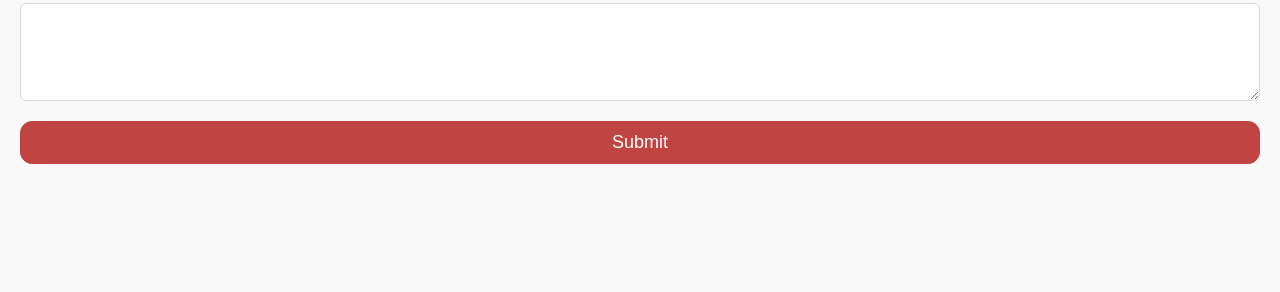
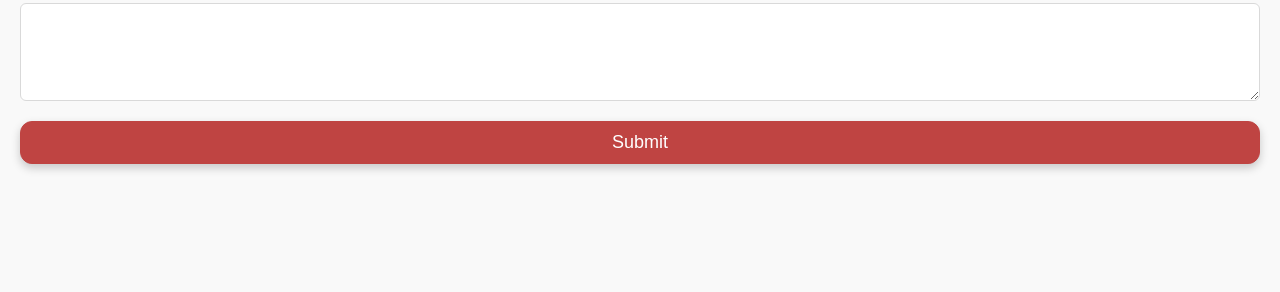
Before and after one commit to Mirazim2011/sultanAir, a plain HTML site: page index.html in a window 1280 px wide. Shown: the part 3280-3572 px from the top of the page. Drawn offline with Linux system fonts and the light colour scheme.

Commit message:
add trasition

```diff
--- a/main.css
+++ b/main.css
@@ -98,6 +98,31 @@ img {
   object-fit: contain;
   max-width: 100%;
   height: auto;
+}
+button {
+  background-color: var(--second-color);
+  color: white;
+  padding: 12px 24px;
+  font-size: 18px;
+  border: none;
+  border-radius: 8px;
+  cursor: pointer;
+  transition: all 0.3s ease;
+  box-shadow: 0 4px 10px rgba(0, 0, 0, 0.2);
+}
+
+button:hover {
+  background-color: #890301;
+  transform: scale(1.05);
+  border: 1px solid #890301;
+  box-shadow: 0 6px 15px rgba(0, 0, 0, 0.3);
+}
+
+button:active {
+  transform: scale(0.95);
+  background-color: #af0401;
+  border: 1px solid #af0401;
+  box-shadow: 0 2px 5px rgba(0, 0, 0, 0.3);
 }
 .container {
   max-width: 1280px;
```
